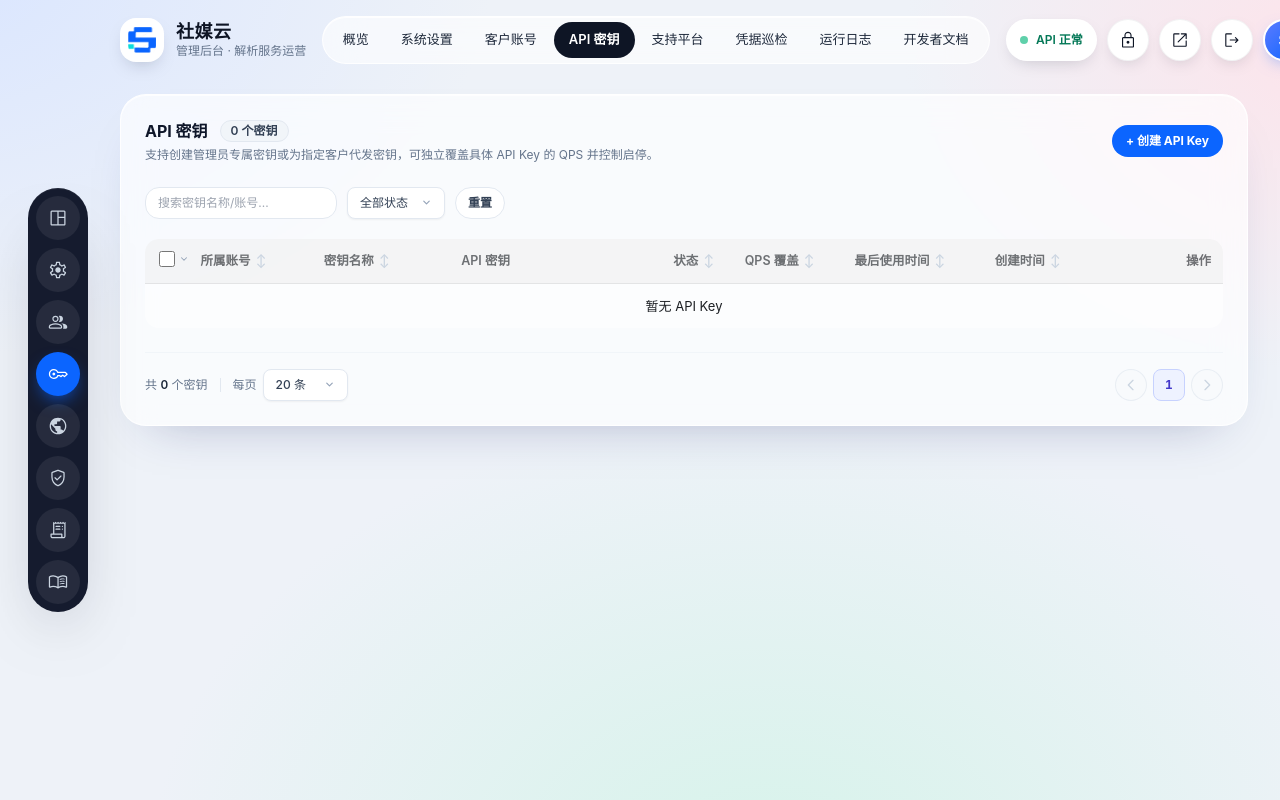
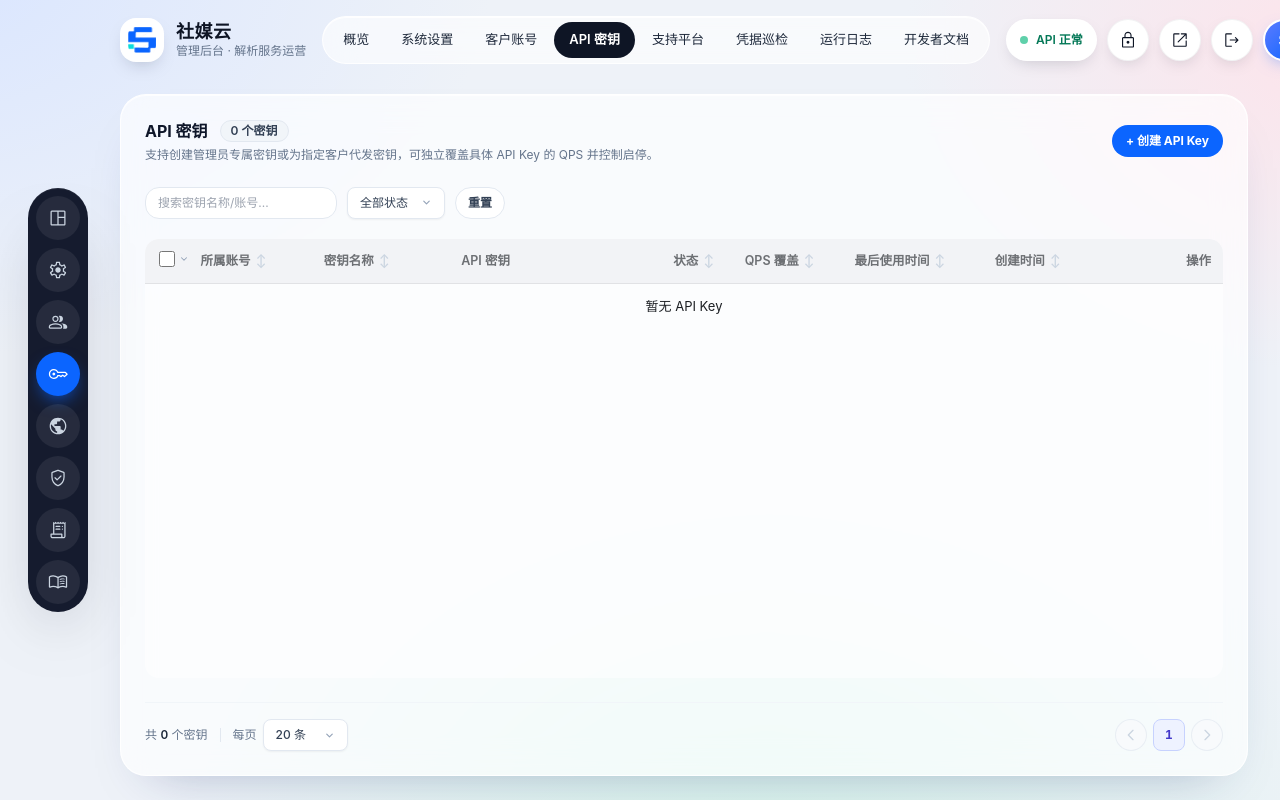
Before and after one commit to keanying/social_cloud, a Flask app: page /admin/keys in a window 1280 px wide; the page is wider, and only the part inside the window is pictured. Run offline with Flask 3, Linux system fonts and the light colour scheme; the visitor is signed in with stand-in values (Sample User, id 1); data comes from the database, SQL or seed files in the repository; data that the repository does not hold is empty.

Commit message:
控制台列表页按屏幕高度固定，隐藏浏览器滚动条
- 只有一个主表格的页面（客户账号、API 密钥、支持平台、凭据巡检、运行日志，以及控制台
  请求日志、API 密钥、支持平台）：页面本身不滚动，卡片铺满剩余高度，表格在卡片内滚动，
  表头吸顶，分页条固定在卡片底部（参考 Semi Design Table 的 scroll.y）
- 概览、系统设置、开发者文档等长内容页照常滚动，但隐藏浏览器滚动条
- 手机端与窗口高度不足 560px 时自动退回普通滚动；表格异步刷新与窗口缩放后重新计算
- 已在 1440x900、1920x1080、1280x720、1280x500 下逐页验证

Co-Authored-By: Claude Opus 5.5 <noreply@anthropic.com>
Claude-Session: https://claude.ai/code/session_012uNbHdEJLqXUEbK4BnuYBu

```diff
--- a/static/css/console.css
+++ b/static/css/console.css
@@ -780,3 +780,28 @@ body.cs { background: #eef2f8; }
   .cs-tab-cursor, .cs-tooltip, .switch-slider::before { transition: none !important; }
   [id^="tab-content-"], .action-dropdown-menu.is-floating:not(.hidden), .batch-dropdown-menu:not(.hidden), .cs-progress::before { animation: none !important; }
 }
+
+/* ==========================================================================
+   列表页按屏幕高度固定（console-ui.js 在只有一个主表格的页面加 html.cs-fit）
+   页面本身不滚动；卡片铺满剩余高度；表格在卡片内滚动，表头吸顶，分页固定在底部
+   ========================================================================== */
+html.cs-fit, html.cs-fit body { height: 100%; overflow: hidden; }
+html.cs-fit .console-app { height: 100vh; display: flex; flex-direction: column; }
+html.cs-fit .cs-top { flex: none; }
+html.cs-fit .cs-content { flex: 1; min-height: 0; display: flex; flex-direction: column; padding-bottom: 24px; }
+html.cs-fit .cs-content > main { flex: 1; min-height: 0; display: flex; flex-direction: column; }
+html.cs-fit .cs-content > main > *,
+html.cs-fit .cs-fit-chain > * { flex: none; }
+html.cs-fit .cs-content > main > .cs-fit-chain,
+html.cs-fit .cs-fit-chain > .cs-fit-chain,
+html.cs-fit .cs-fit-chain { flex: 1 1 auto; min-height: 0; display: flex; flex-direction: column; }
+html.cs-fit .cs-fit-chain > .table-wrap { flex: 1 1 auto; min-height: 0; overflow: auto !important; }
+html.cs-fit .table-wrap thead th { position: sticky; top: 0; z-index: 2; background: #f2f3f6 !important; }
+/* 表格区域使用细滚动条 */
+html.cs-fit .table-wrap { scrollbar-width: thin; scrollbar-color: rgba(28, 31, 35, .2) transparent; }
+html.cs-fit .table-wrap::-webkit-scrollbar { width: 6px; height: 6px; }
+html.cs-fit .table-wrap::-webkit-scrollbar-thumb { background: rgba(28, 31, 35, .2); border-radius: 6px; }
+
+/* 其余长内容页：照常滚动，但隐藏浏览器滚动条 */
+html:has(body.cs) { scrollbar-width: none; }
+html:has(body.cs)::-webkit-scrollbar { display: none; }
--- a/static/js/console-ui.js
+++ b/static/js/console-ui.js
@@ -144,15 +144,32 @@
             const loading = main.classList.contains('pointer-events-none');
             bar.classList.toggle('is-on', loading);
             main.classList.toggle('cs-loading', loading);
-            if (!loading) { bindTips(main); tickNumbers(main); }
+            if (!loading) { bindTips(main); tickNumbers(main); applyFit(); }
         }).observe(main, { attributes: true, attributeFilter: ['class'] });
     }
+
+    /* ---------- 列表页按屏幕高度固定：表格在卡片内滚动、表头吸顶、分页固定在底部 ---------- */
+    const FIT_MIN_WIDTH = 768, FIT_MIN_HEIGHT = 560;
+    function applyFit() {
+        const root = document.documentElement;
+        const main = document.querySelector('.cs-content > main');
+        document.querySelectorAll('.cs-fit-chain').forEach((el) => el.classList.remove('cs-fit-chain'));
+        const wraps = main ? main.querySelectorAll('.table-wrap') : [];
+        const fits = wraps.length === 1 && window.innerWidth >= FIT_MIN_WIDTH && window.innerHeight >= FIT_MIN_HEIGHT;
+        root.classList.toggle('cs-fit', fits);
+        if (!fits) return;
+        // 从表格容器向上直到 main，逐层设为可伸缩，让表格占满剩余高度
+        for (let el = wraps[0].parentElement; el && el !== main; el = el.parentElement) el.classList.add('cs-fit-chain');
+    }
+    let fitTimer = 0;
+    window.addEventListener('resize', () => { clearTimeout(fitTimer); fitTimer = setTimeout(applyFit, 120); });
 
     function init() {
         bindTips(document);
         bindTabCursor();
         tickNumbers(document);
         bindLoadingBar();
+        applyFit();
     }
     if (document.readyState === 'loading') document.addEventListener('DOMContentLoaded', init); else init();
 })();
```
